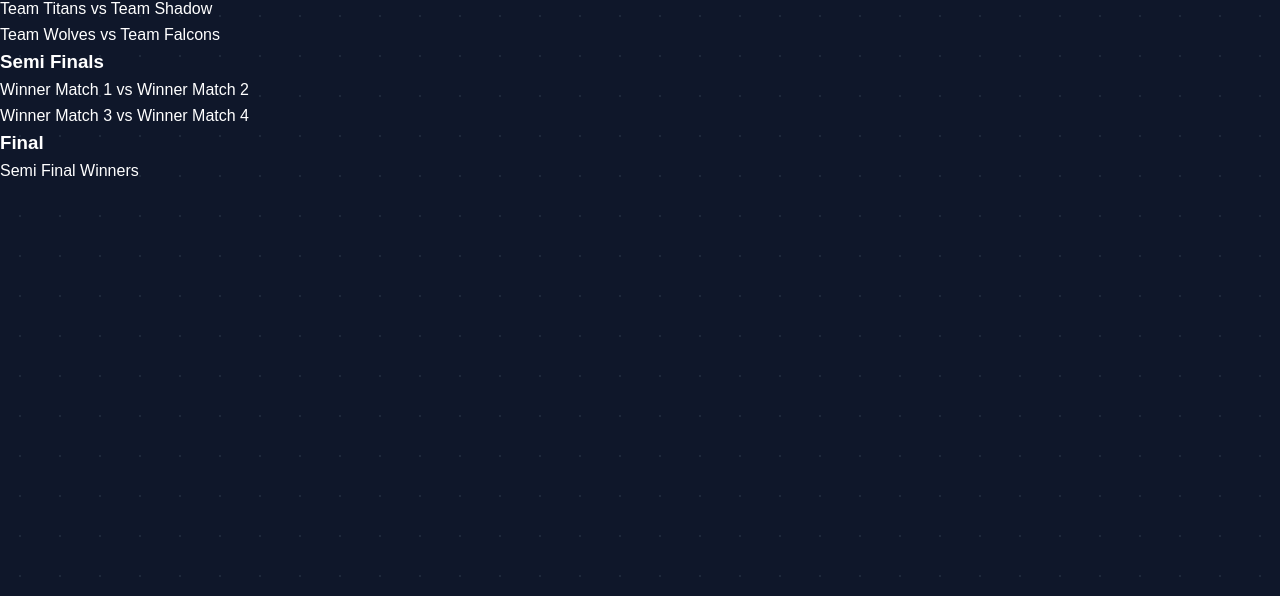
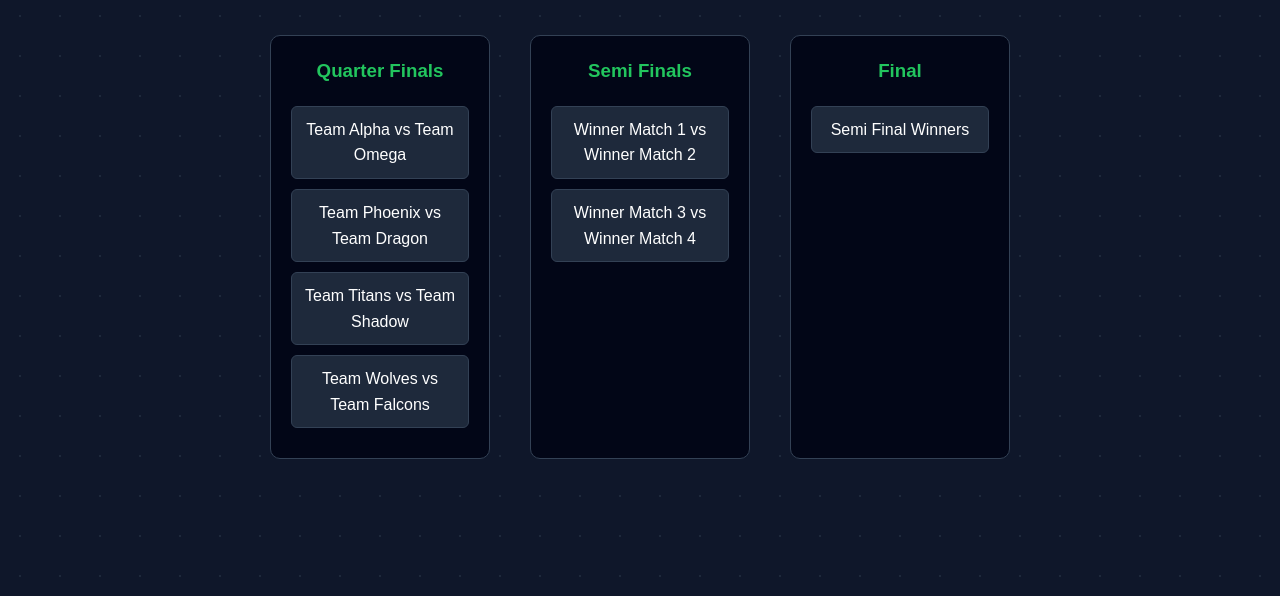
Before and after one commit to TechxAshish/esports-tournament-website, a plain HTML site: page bracket.html in a window 1280 px wide. Shown: the part 204-800 px from the top of the page. Drawn offline with Linux system fonts and the light colour scheme.

Commit message:
Add styles for bracket and match components
Added styles for bracket section and match elements.

```diff
--- a/css/style.css
+++ b/css/style.css
@@ -354,3 +354,43 @@ transform:translateY(-10px) scale(1.05);
 border-color:#22c55e;
 box-shadow:0 0 15px #22c55e;
 }
+
+.bracket-section{
+padding:80px 20px;
+text-align:center;
+}
+
+.bracket-container{
+display:flex;
+justify-content:center;
+gap:40px;
+margin-top:40px;
+flex-wrap:wrap;
+}
+
+.round{
+background:#020617;
+padding:20px;
+border-radius:10px;
+border:1px solid #334155;
+width:220px;
+}
+
+.round h3{
+color:#22c55e;
+margin-bottom:20px;
+}
+
+.match{
+background:#1e293b;
+padding:10px;
+margin:10px 0;
+border-radius:6px;
+border:1px solid #334155;
+transition:0.3s;
+}
+
+.match:hover{
+border-color:#22c55e;
+transform:scale(1.05);
+}
```
